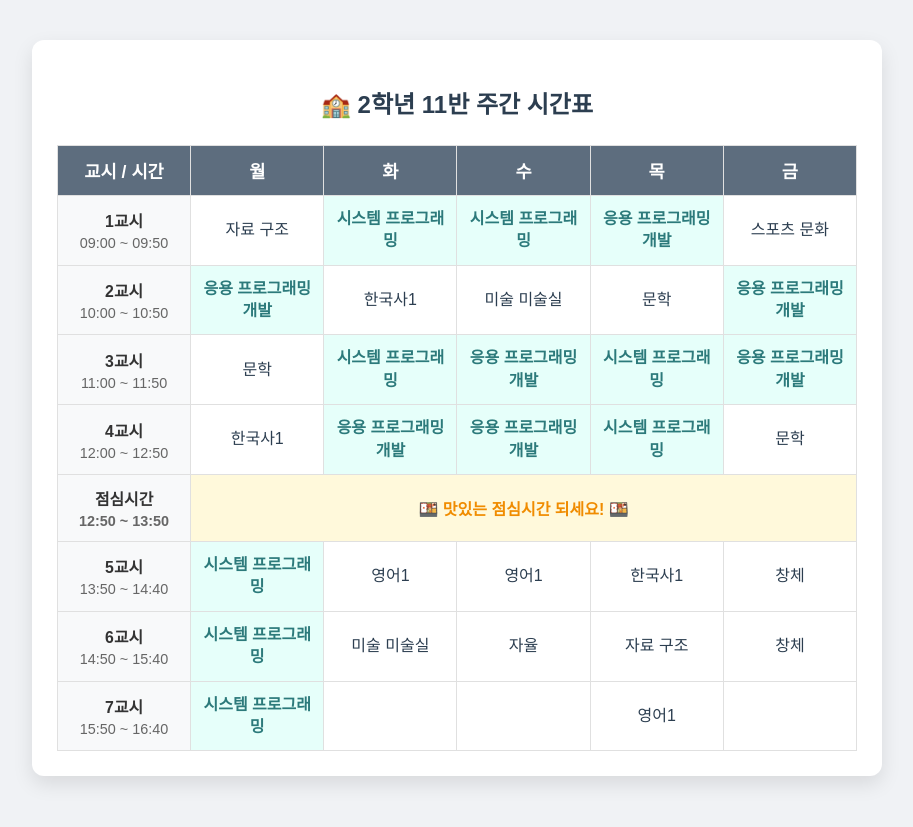
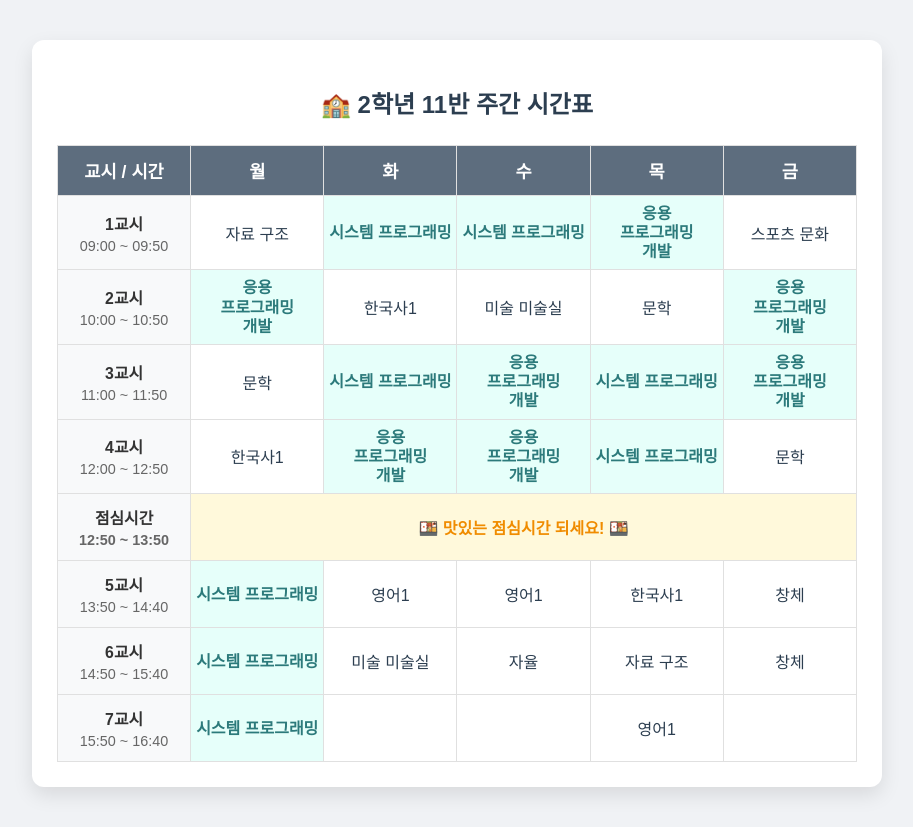
Before and after one commit to awhdudals-hub/wab-class, a plain HTML site: page timetable.html in a window 1280 px wide. Shown: the whole page, without its empty margins (183-1096 px from the left). Drawn offline with Linux system fonts and the light colour scheme.

Commit message:
Update timetable.html

```diff
--- a/timetable.html
+++ b/timetable.html
@@ -77,16 +77,19 @@
         .subject {
             font-weight: 500;
             color: #2c3e50;
-            word-break: keep-all;
-            line-height: 1.4;
         }
 
         .major-app {
             background-color: #e6fffa !important;
             color: #2c7a7b !important;
             font-weight: bold;
-            line-height: 1.4;
+            /* 핵심 수정 사항 */
+            line-height: 1.2;          /* 줄 간격을 좁혀서 두 줄일 때 예쁘게 */
+            white-space: normal;       /* 줄바꿈이 가능하도록 설정 */
+            word-break: keep-all;      /* 단어 단위로 끊어지게 (응용 / 프로그래밍) */
+            padding: 8px 4px !important;
             position: relative;
+            vertical-align: middle;    /* 글자가 셀 중앙에 오도록 */
         }
 
         /* 마우스 호버 */
@@ -119,7 +122,7 @@
                 <td class="subject">자료 구조</td>
                 <td class="major-app">시스템 프로그래밍</td>
                 <td class="major-app">시스템 프로그래밍</td>
-                <td class="major-app">응용 프로그래밍 개발</td>
+                <td class="major-app">응용<br> 프로그래밍 <br> 개발</td>
                 <td class="subject">스포츠 문화</td>
             </tr>
             <tr>
@@ -127,11 +130,11 @@
                     <span class="period-num">2교시</span>
                     10:00 ~ 10:50
                 </td>
-                <td class="major-app">응용 프로그래밍 개발</td>
+                <td class="major-app">응용 <br>프로그래밍 <br>개발</td>
                 <td class="subject">한국사1</td>
                 <td class="subject">미술 미술실</td>
                 <td class="subject">문학</td>
-                <td class="major-app">응용 프로그래밍 개발</td>
+                <td class="major-app">응용 <br>프로그래밍 <br> 개발</td>
             </tr>
             <tr>
                 <td class="time-col">
@@ -140,9 +143,9 @@
                 </td>
                 <td class="subject">문학</td>
                 <td class="major-app">시스템 프로그래밍</td>
-                <td class="major-app">응용 프로그래밍 개발</td>
+                <td class="major-app">응용 <br> 프로그래밍 <br>개발</td>
                 <td class="major-app">시스템 프로그래밍</td>
-                <td class="major-app">응용 프로그래밍 개발</td>
+                <td class="major-app">응용 <br>프로그래밍 <br>개발</td>
             </tr>
             <tr>
                 <td class="time-col">
@@ -150,8 +153,8 @@
                     12:00 ~ 12:50
                 </td>
                 <td class="subject">한국사1</td>
-                <td class="major-app">응용 프로그래밍 개발</td>
-                <td class="major-app">응용 프로그래밍 개발</td>
+                <td class="major-app">응용 <br>프로그래밍 <br>개발</td>
+                <td class="major-app">응용 <br>프로그래밍 <br>개발</td>
                 <td class="major-app">시스템 프로그래밍</td>
                 <td class="subject">문학</td>
             </tr>
```
